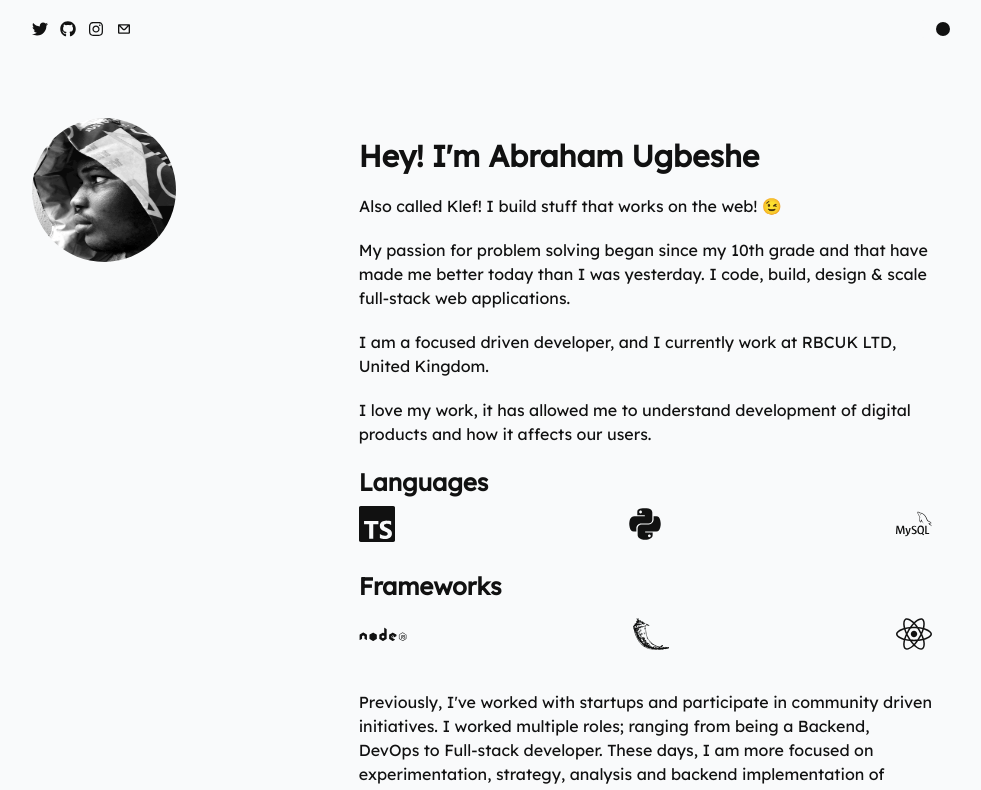
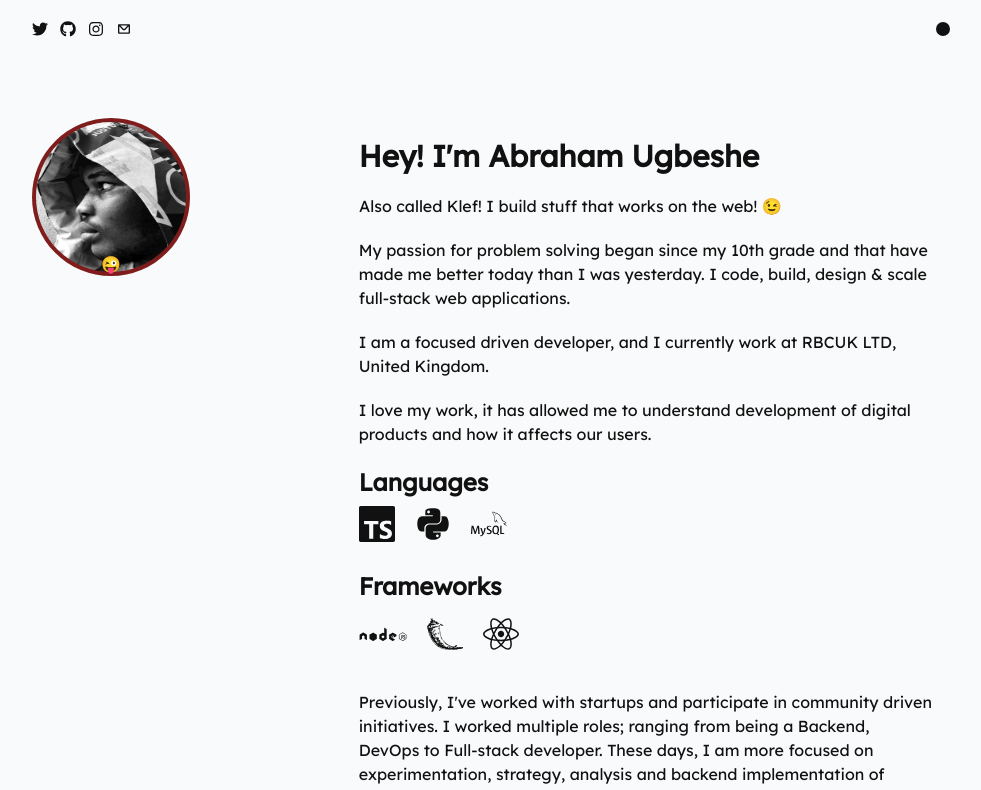
Before and after one commit to klef-dev/klef-dev, a Next.js app: page / in a window 1280 px wide. Shown: the top 790 px of the page, without its empty margins (148-1129 px from the left). Built offline with nearby package versions, Linux system fonts and the light colour scheme; no server answers.

Commit message:
wip: image fix

```diff
--- a/components/Footer/Footer.tsx
+++ b/components/Footer/Footer.tsx
@@ -54,9 +54,9 @@ const Footer = () => {
         <div className="flex items-center space-x-2">
           <Socials />
         </div>
-        <div className="flex items-center space-x-2">
+
         <Link href="https://brimble.io">
-            <a target="_blank">
+          <a target="_blank" className="flex items-center space-x-2">
             <h1>Powered By </h1>{" "}
             <svg
               width="80"
@@ -77,7 +77,6 @@ const Footer = () => {
           </a>
         </Link>
       </div>
-      </div>
     </footer>
   );
 };
--- a/components/Hero/Hero.tsx
+++ b/components/Hero/Hero.tsx
@@ -1,16 +1,23 @@
+import Image from "next/image";
 import React from "react";
 import Languages from "../Languages";
 
 const Hero = () => {
   return (
-    <main className="w-full min-h-screen flex flex-col items-center  p-5 ">
+    <main className="w-full min-h-fit flex flex-col items-center p-5">
       <section className="w-full flex flex-col md:flex-row justify-center items-center md:items-start md:justify-between space-y-5 md:space-y-0">
-        <div data-aos="zoom-in" className="md:w-1/4">
-          <img
-            src="../../images/pic.jpg"
+        <div
+          data-aos="zoom-in"
+          className="relative rounded-full overflow-hidden p-1 bg-red-900 flex items-center justify-center"
+        >
+          <Image
+            src="/images/pic.jpg"
             alt=""
-            className="w-36 h-36 rounded-full"
+            className="rounded-full"
+            width={150}
+            height={150}
           />
+          <span className="absolute bottom-0 z-50">😜</span>
         </div>
         <div className="flex flex-col justify-between md:p-5 space-y-5 h-fit md:w-8/12">
           <h1
--- a/components/Languages/Languages.tsx
+++ b/components/Languages/Languages.tsx
@@ -13,7 +13,7 @@ const Languages = () => {
         data-aos-anchor-placement="top-bottom"
       >
         <h1 className="text-2xl font-semibold">Languages</h1>
-        <div className="flex items-center justify-between space-x-3  overflow-x-auto pb-3 language-scrollbar">
+        <div className="flex items-center space-x-5 overflow-x-auto pb-3 language-scrollbar">
           <span
             title="JavaScript"
             className="text-4xl transform transition duration-500 hover:scale-125 cursor-pointer"
@@ -40,7 +40,7 @@ const Languages = () => {
         data-aos-anchor-placement="top-bottom"
       >
         <h1 className="text-2xl font-semibold">Frameworks</h1>
-        <div className="flex items-center justify-between space-x-3  overflow-x-auto pb-3 language-scrollbar">
+        <div className="flex items-center space-x-5 overflow-x-auto pb-3 language-scrollbar">
           <span
             title="Nodejs"
             className="text-5xl transform transition duration-500 hover:scale-125 cursor-pointer"
```
Lines whose indentation alone changed are shown as unchanged.
